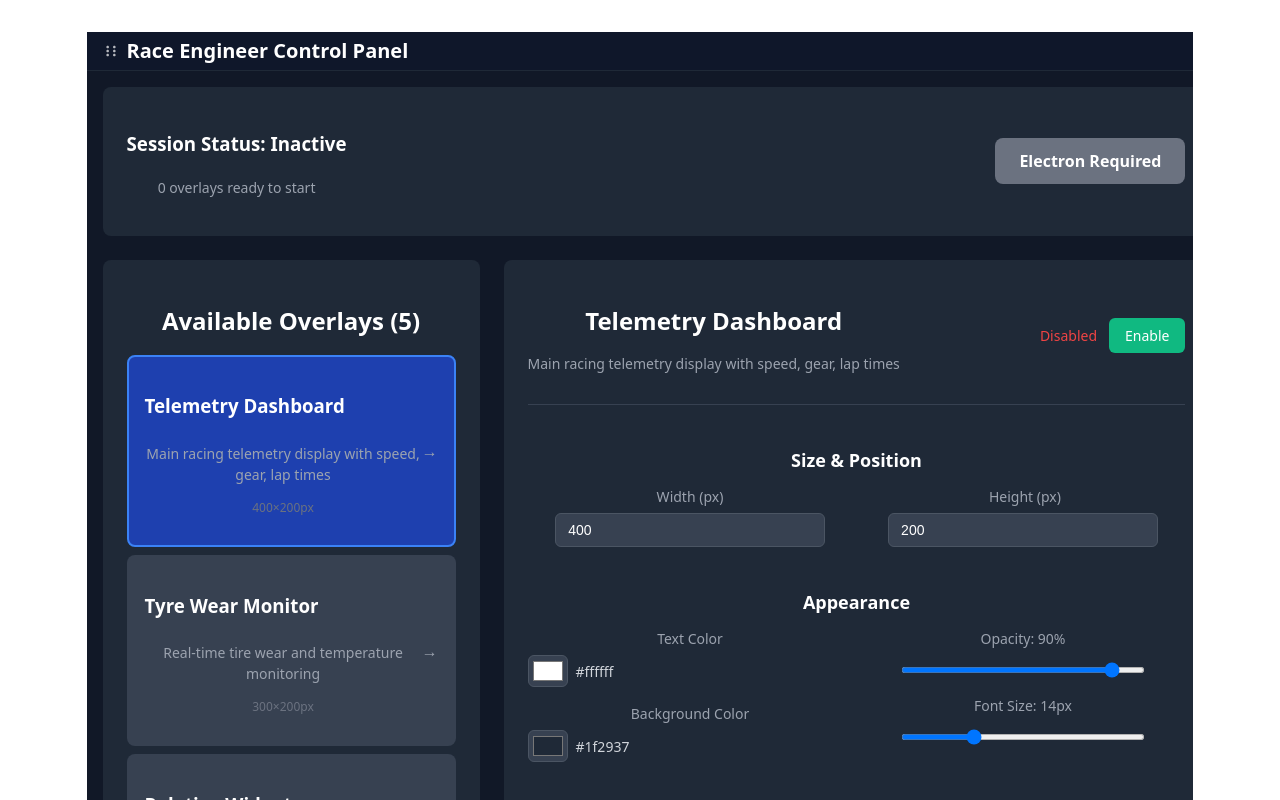
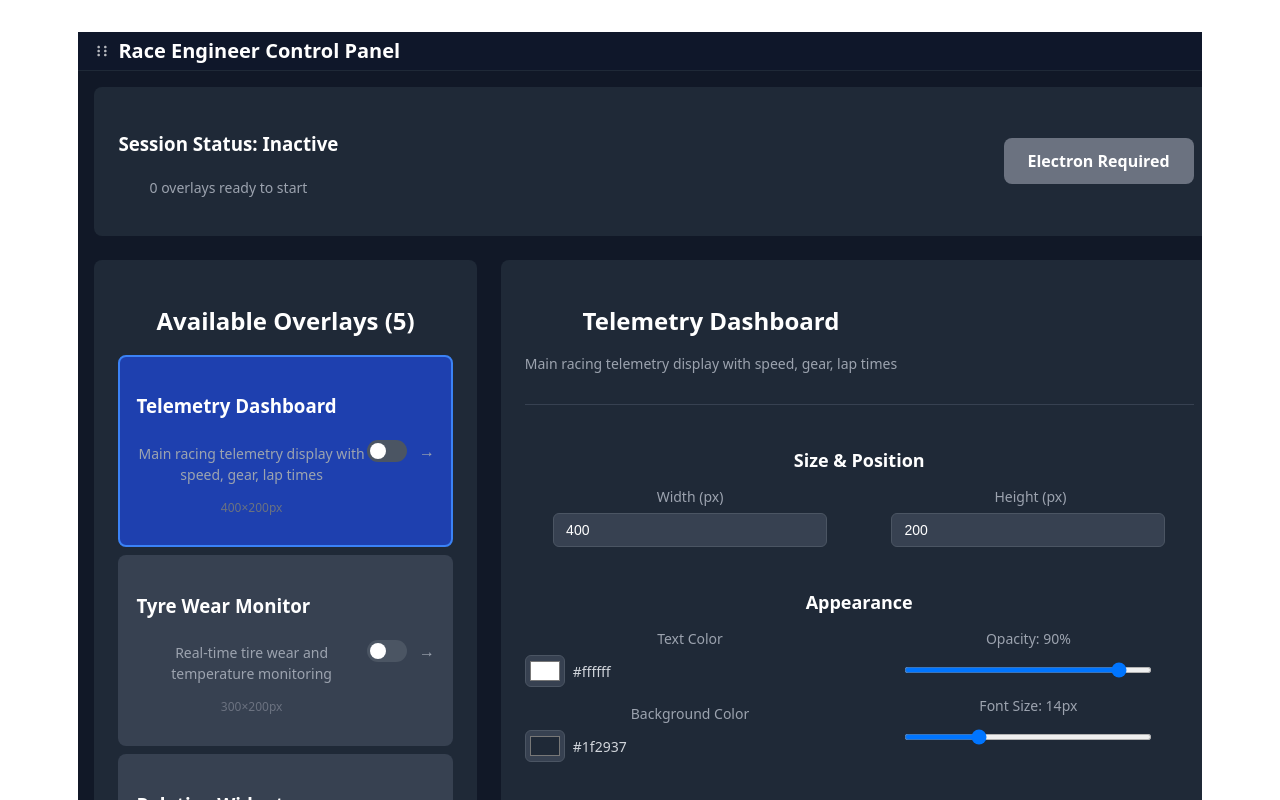
Before and after one commit to twh0008/RaceEngineer, a React (Vite) app in the folder packages/renderer/: page / in a window 1280 px wide. Shown: the top 800 px of the page. Built offline with nearby package versions, Linux system fonts and the light colour scheme.

Commit message:
Add enable slider Fix overlay closing

```diff
--- a/packages/renderer/src/components/controlPanel/ControlPanel.tsx
+++ b/packages/renderer/src/components/controlPanel/ControlPanel.tsx
@@ -14,13 +14,14 @@ interface OverlayConfigExtended extends OverlayConfig {
     fontSize: number;
     updateRate: number;
   };
+  windowId?: string; // Track the overlay window ID
 }
 
 export const ControlPanel = () => {
   const [overlays, setOverlays] = useState<OverlayConfigExtended[]>([]);
   const [selectedOverlay, setSelectedOverlay] = useState<string | null>(null);
   const [isConnected, setIsConnected] = useState(false);
-  const { createOverlay, closeAllOverlays } = useElectron();
+  const { createOverlay, closeOverlay, closeAllOverlays } = useElectron();
 
   useEffect(() => {
     console.log("Available overlays:", AVAILABLE_OVERLAYS);
@@ -44,20 +45,12 @@ export const ControlPanel = () => {
     if (initialOverlays.length > 0) {
       setSelectedOverlay(initialOverlays[0].id);
     }  }, []);
-
-  const toggleOverlay = async (overlayId: string) => {
+    const toggleOverlay = async (overlayId: string) => {
     const overlay = overlays.find(o => o.id === overlayId);
     if (!overlay) return;
 
     // Update the overlay's enabled state
     const newEnabledState = !overlay.enabled;
-    setOverlays((prev) =>
-      prev.map((o) =>
-        o.id === overlayId
-          ? { ...o, enabled: newEnabledState }
-          : o
-      )
-    );
 
     // Only create/close overlays if a session is active
     if (isConnected) {
@@ -66,39 +59,86 @@ export const ControlPanel = () => {
         console.log("Creating overlay:", overlay.name);
         if (createOverlay) {
           try {
-            const result = await createOverlay(overlay);
-            console.log(`Created overlay: ${overlay.name}, result:`, result);
+            const windowId = await createOverlay(overlay);
+            console.log(`Created overlay: ${overlay.name}, windowId:`, windowId);
+
+            // Update state with the window ID
+            setOverlays((prev) =>
+              prev.map((o) =>
+                o.id === overlayId
+                  ? { ...o, enabled: true, windowId }
+                  : o
+              )
+            );
           } catch (error) {
             console.error(`Failed to create overlay ${overlay.name}:`, error);
+            // Still update the enabled state even if creation fails
+            setOverlays((prev) =>
+              prev.map((o) =>
+                o.id === overlayId
+                  ? { ...o, enabled: true }
+                  : o
+              )
+            );
           }
+        } else {
+          // Just update the state if createOverlay isn't available
+          setOverlays((prev) =>
+            prev.map((o) =>
+              o.id === overlayId
+                ? { ...o, enabled: true }
+                : o
+            )
+          );
         }
       } else {
-        // Overlay is being disabled - close it
+        // Overlay is being disabled - close only this specific overlay
         console.log("Closing overlay:", overlay.name);
-        // For now, close all overlays and recreate the active ones
-        // In a full implementation, we'd track window IDs per overlay and close specific ones
-        if (closeAllOverlays) {
+
+        if (overlay.windowId && closeOverlay) {
           try {
-            await closeAllOverlays();
-            console.log("Closed all overlays");
+            await closeOverlay(overlay.windowId);
+            console.log(`Closed overlay: ${overlay.name}, windowId: ${overlay.windowId}`);
 
-            // Recreate all other enabled overlays
-            const otherEnabledOverlays = overlays.filter(o => o.id !== overlayId && o.enabled);
-            if (createOverlay) {
-              for (const o of otherEnabledOverlays) {
-                try {
-                  await createOverlay(o);
-                  console.log(`Recreated overlay: ${o.name}`);
-                } catch (error) {
-                  console.error(`Failed to recreate overlay ${o.name}:`, error);
-                }
-              }
-            }
+            // Update state to mark overlay as disabled and remove windowId
+            setOverlays((prev) =>
+              prev.map((o) =>
+                o.id === overlayId
+                  ? { ...o, enabled: false, windowId: undefined }
+                  : o
+              )
+            );
           } catch (error) {
-            console.error("Failed to close overlays:", error);
+            console.error(`Failed to close overlay ${overlay.name}:`, error);
+            // Still update the state even if closing fails
+            setOverlays((prev) =>
+              prev.map((o) =>
+                o.id === overlayId
+                  ? { ...o, enabled: false, windowId: undefined }
+                  : o
+              )
+            );
           }
+        } else {
+          // Just update the state if windowId or closeOverlay isn't available
+          setOverlays((prev) =>
+            prev.map((o) =>
+              o.id === overlayId
+                ? { ...o, enabled: false, windowId: undefined }
+                : o
+            )
+          );
         }
       }
+    } else {
+      // Session not active, just update the state
+      setOverlays((prev) =>
+        prev.map((o) =>
+          o.id === overlayId
+            ? { ...o, enabled: newEnabledState }
+            : o
+        )
+      );
     }
   };
 
@@ -137,8 +177,7 @@ export const ControlPanel = () => {
     ? overlays.find((o) => o.id === selectedOverlay)
     : null;
   const enabledCount = overlays.filter((o) => o.enabled).length;
-
-  const startSession = async () => {
+    const startSession = async () => {
     console.log("Starting session...");
 
     // First set the connection state to active
@@ -162,17 +201,31 @@ export const ControlPanel = () => {
       return;
     }
 
+    // Create a copy of the overlays array to update window IDs
+    const updatedOverlays = [...overlays];
+
     for (const overlay of enabledOverlays) {
       console.log("Creating overlay:", overlay.name);
       try {
-        const result = await createOverlay(overlay);
-        console.log(`Created overlay: ${overlay.name}, result:`, result);
+        const windowId = await createOverlay(overlay);
+        console.log(`Created overlay: ${overlay.name}, windowId:`, windowId);
+
+        // Update the window ID in our copy
+        const index = updatedOverlays.findIndex(o => o.id === overlay.id);
+        if (index !== -1) {
+          updatedOverlays[index] = {
+            ...updatedOverlays[index],
+            windowId
+          };
+        }
       } catch (error) {
         console.error(`Failed to create overlay ${overlay.name}:`, error);
       }
     }
-  };
-  const stopSession = async () => {
+
+    // Update the state with all window IDs
+    setOverlays(updatedOverlays);
+  };  const stopSession = async () => {
     console.log("Stopping session...");
 
     // First close all overlay windows
@@ -185,8 +238,14 @@ export const ControlPanel = () => {
       }
     }
 
-    // Then update the connection state
+    // Then update the connection state and clear all window IDs
     setIsConnected(false);
+
+    // Clear all window IDs since they're all closed now
+    setOverlays(prev => prev.map(overlay => ({
+      ...overlay,
+      windowId: undefined
+    })));
   };
 
   return (
@@ -236,19 +295,18 @@ export const ControlPanel = () => {
                 : "Start Session"}
             </button>
           </div>
-        </div>
-        <div className="panel-layout">
+        </div>        <div className="panel-layout">
           {/* Left Panel - Overlay Selection */}
           <OverlaySelectionPanel
             overlays={overlays}
             selectedOverlay={selectedOverlay}
             onSelectOverlay={setSelectedOverlay}
+            onToggleOverlay={toggleOverlay}
           />
 
           {/* Right Panel - Overlay Configuration */}
           <OverlayConfigPanel
             selectedOverlay={selectedOverlayData}
-            onToggleOverlay={toggleOverlay}
             onUpdateConfig={updateOverlayConfig}
           />
         </div>
--- a/packages/renderer/src/components/controlPanel/OverlayConfigPanel.tsx
+++ b/packages/renderer/src/components/controlPanel/OverlayConfigPanel.tsx
@@ -13,13 +13,11 @@ interface OverlayConfigExtended extends OverlayConfig {
 
 interface OverlayConfigPanelProps {
   selectedOverlay: OverlayConfigExtended | null | undefined;
-  onToggleOverlay: (overlayId: string) => void;
   onUpdateConfig: (overlayId: string, key: string, value: string | number) => void;
 }
 
 export const OverlayConfigPanel = ({
   selectedOverlay,
-  onToggleOverlay,
   onUpdateConfig
 }: OverlayConfigPanelProps) => {
   if (!selectedOverlay) {
@@ -42,7 +40,7 @@ export const OverlayConfigPanel = ({
   return (
     <div className="config-panel">
       <div>
-        {/* Header with Title and Enable/Disable */}
+        {/* Header with Title */}
         <div className="config-panel-header">
           <div>
             <h2 className="config-panel-header__title">
@@ -51,25 +49,6 @@ export const OverlayConfigPanel = ({
             <p className="config-panel-header__description">
               {selectedOverlay.description}
             </p>
-          </div>
-          <div className="config-panel-header__controls">
-            <span className={`config-panel-header__status ${
-              selectedOverlay.enabled
-                ? "config-panel-header__status--enabled"
-                : "config-panel-header__status--disabled"
-            }`}>
-              {selectedOverlay.enabled ? 'Enabled' : 'Disabled'}
-            </span>
-            <button
-              onClick={() => onToggleOverlay(selectedOverlay.id)}
-              className={`config-panel-button ${
-                selectedOverlay.enabled
-                  ? "config-panel-button--disable"
-                  : "config-panel-button--enable"
-              }`}
-            >
-              {selectedOverlay.enabled ? 'Disable' : 'Enable'}
-            </button>
           </div>
         </div>
 
--- a/packages/renderer/src/components/controlPanel/OverlaySelectionPanel.tsx
+++ b/packages/renderer/src/components/controlPanel/OverlaySelectionPanel.tsx
@@ -15,13 +15,20 @@ interface OverlaySelectionPanelProps {
   overlays: OverlayConfigExtended[];
   selectedOverlay: string | null;
   onSelectOverlay: (overlayId: string) => void;
+  onToggleOverlay: (overlayId: string) => void;
 }
 
 export const OverlaySelectionPanel = ({
   overlays,
   selectedOverlay,
-  onSelectOverlay
+  onSelectOverlay,
+  onToggleOverlay
 }: OverlaySelectionPanelProps) => {
+  const handleToggleClick = (e: React.MouseEvent, overlayId: string) => {
+    e.stopPropagation(); // Prevent selection of the overlay when clicking the toggle
+    onToggleOverlay(overlayId);
+  };
+
   return (
     <div className="overlay-selection-panel">
       <h2 className="overlay-selection-panel__heading">
@@ -54,7 +61,18 @@ export const OverlaySelectionPanel = ({
                     {overlay.size?.width}×{overlay.size?.height}px
                   </p>
                 </div>
-                <span className="overlay-selection-panel__arrow">→</span>
+                <div className="overlay-selection-panel__controls">
+                  <label className="toggle-switch">
+                    <input
+                      type="checkbox"
+                      checked={overlay.enabled}
+                      onChange={(e) => e.stopPropagation()} // Prevent selection when interacting with checkbox
+                      onClick={(e) => handleToggleClick(e, overlay.id)}
+                    />
+                    <span className="toggle-slider"></span>
+                  </label>
+                  <span className="overlay-selection-panel__arrow">→</span>
+                </div>
               </div>
             </div>
           ))}
--- a/packages/renderer/src/components/controlPanel/styles/OverlayConfigPanel.css
+++ b/packages/renderer/src/components/controlPanel/styles/OverlayConfigPanel.css
@@ -45,48 +45,6 @@
 .config-panel-header__description {
   color: #9ca3af;
   font-size: 0.875rem;
-}
-
-.config-panel-header__controls {
-  display: flex;
-  align-items: center;
-  gap: 12px;
-}
-
-.config-panel-header__status {
-  font-size: 0.875rem;
-  font-weight: 500;
-}
-
-.config-panel-header__status--enabled {
-  color: #10b981;
-}
-
-.config-panel-header__status--disabled {
-  color: #ef4444;
-}
-
-.config-panel-button {
-  color: white;
-  padding: 8px 16px;
-  border-radius: 6px;
-  border: none;
-  cursor: pointer;
-  font-size: 0.875rem;
-  font-weight: 500;
-  transition: all 0.2s;
-}
-
-.config-panel-button:hover {
-  opacity: 0.8;
-}
-
-.config-panel-button--enable {
-  background-color: #10b981;
-}
-
-.config-panel-button--disable {
-  background-color: #ef4444;
 }
 
 .config-panel-sections {
--- a/packages/renderer/src/components/controlPanel/styles/OverlaySelectionPanel.css
+++ b/packages/renderer/src/components/controlPanel/styles/OverlaySelectionPanel.css
@@ -70,4 +70,70 @@
 
 .overlay-selection-panel__arrow {
   color: #9ca3af;
+  margin-left: 12px;
 }
+
+.overlay-selection-panel__controls {
+  display: flex;
+  align-items: center;
+}
+
+/* Toggle Switch */
+.toggle-switch {
+  position: relative;
+  display: inline-block;
+  width: 40px;
+  height: 22px;
+}
+
+.toggle-switch input {
+  opacity: 0;
+  width: 0;
+  height: 0;
+}
+
+.toggle-slider {
+  position: absolute;
+  cursor: pointer;
+  top: 0;
+  left: 0;
+  right: 0;
+  bottom: 0;
+  background-color: #4b5563;
+  transition: .4s;
+  border-radius: 34px;
+}
+
+.toggle-slider:before {
+  position: absolute;
+  content: "";
+  height: 16px;
+  width: 16px;
+  left: 3px;
+  bottom: 3px;
+  background-color: white;
+  transition: .4s;
+  border-radius: 50%;
+}
+
+input:checked + .toggle-slider {
+  background-color: #10b981;
+}
+
+input:checked + .toggle-slider:before {
+  transform: translateX(18px);
+}
+
+.toggle-switch:hover .toggle-slider {
+  box-shadow: 0 0 2px rgba(255, 255, 255, 0.5);
+}
+
+input:focus + .toggle-slider {
+  box-shadow: 0 0 1px #10b981;
+}
+
+/* Add a disabled state for when the session is inactive */
+input:disabled + .toggle-slider {
+  opacity: 0.6;
+  cursor: not-allowed;
+}
```
